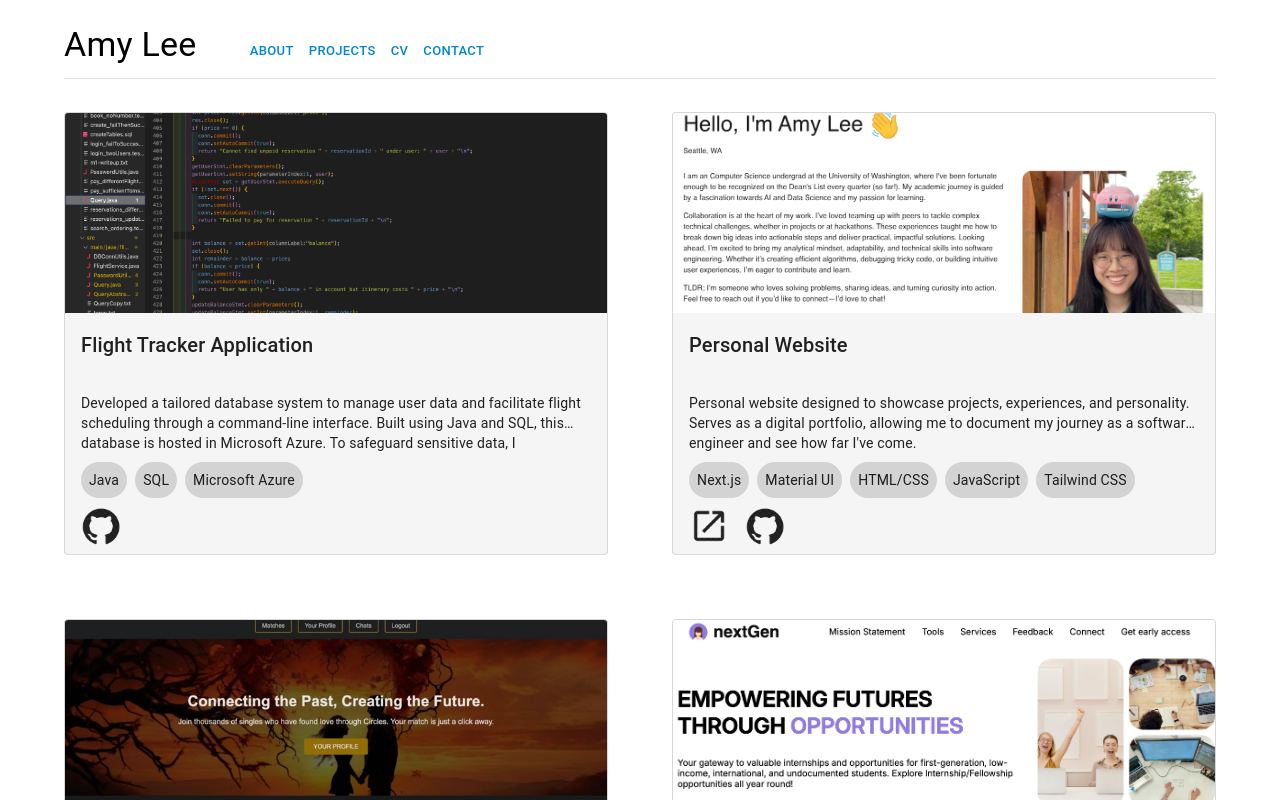
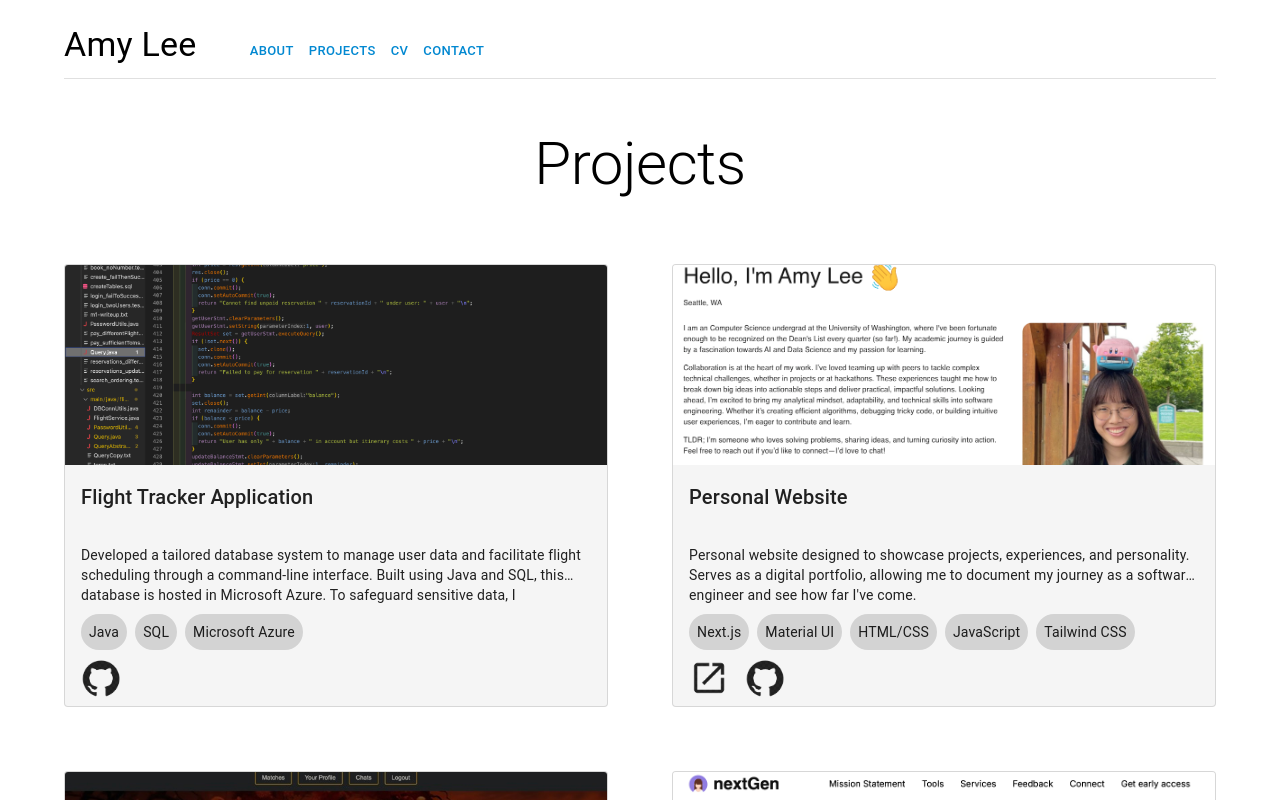
Before and after one commit to leeaj23/leeaj23, a Next.js app: page /projects in a window 1280 px wide. Shown: the top 800 px of the page. Built offline with nearby package versions, Linux system fonts and the light colour scheme.

Commit message:
added 'projects' header

```diff
--- a/app/projects/page.js
+++ b/app/projects/page.js
@@ -201,7 +201,8 @@ export default function Home () {
     return (
         <CssBaseline enableColorScheme>
             <NavBar></NavBar>
-            <Container maxWidth="lg" component="main" sx={{ display: 'flex', flexDirection: 'column', my: 10, gap: 4}}>
+            <Container maxWidth="lg" component="main" sx={{ display: 'flex', flexDirection: 'column', my: 10, gap: 4, justifyContent: 'center' }}>
+                <Typography variant='h2' sx={{color: 'black', textAlign: 'center', mt: 6}}>Projects</Typography>
                 <Grid2 container spacing={8} columns={12} sx={{ my: 4 }}>
                     {projectData.map((project, index) => (
                         <Grid2 key={index} size={{ xs: 12, sm: 6, }}>
```
